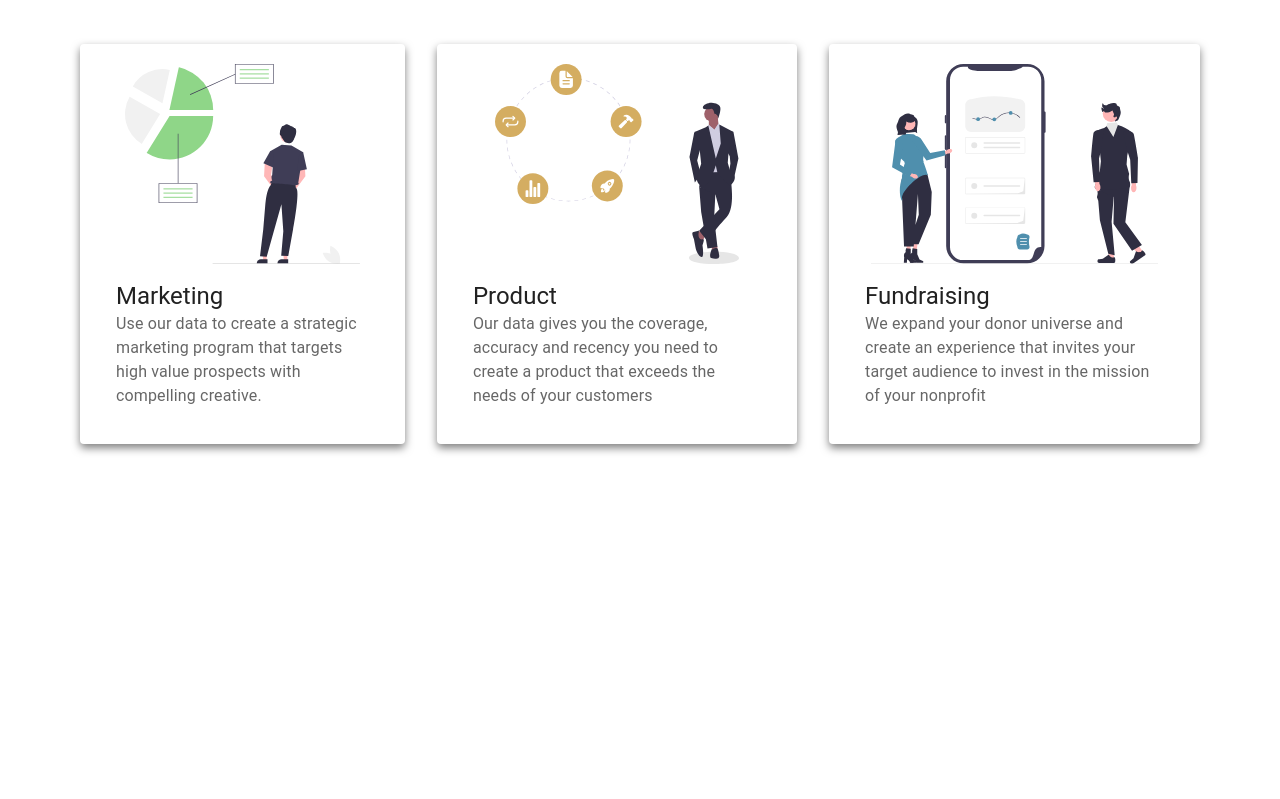
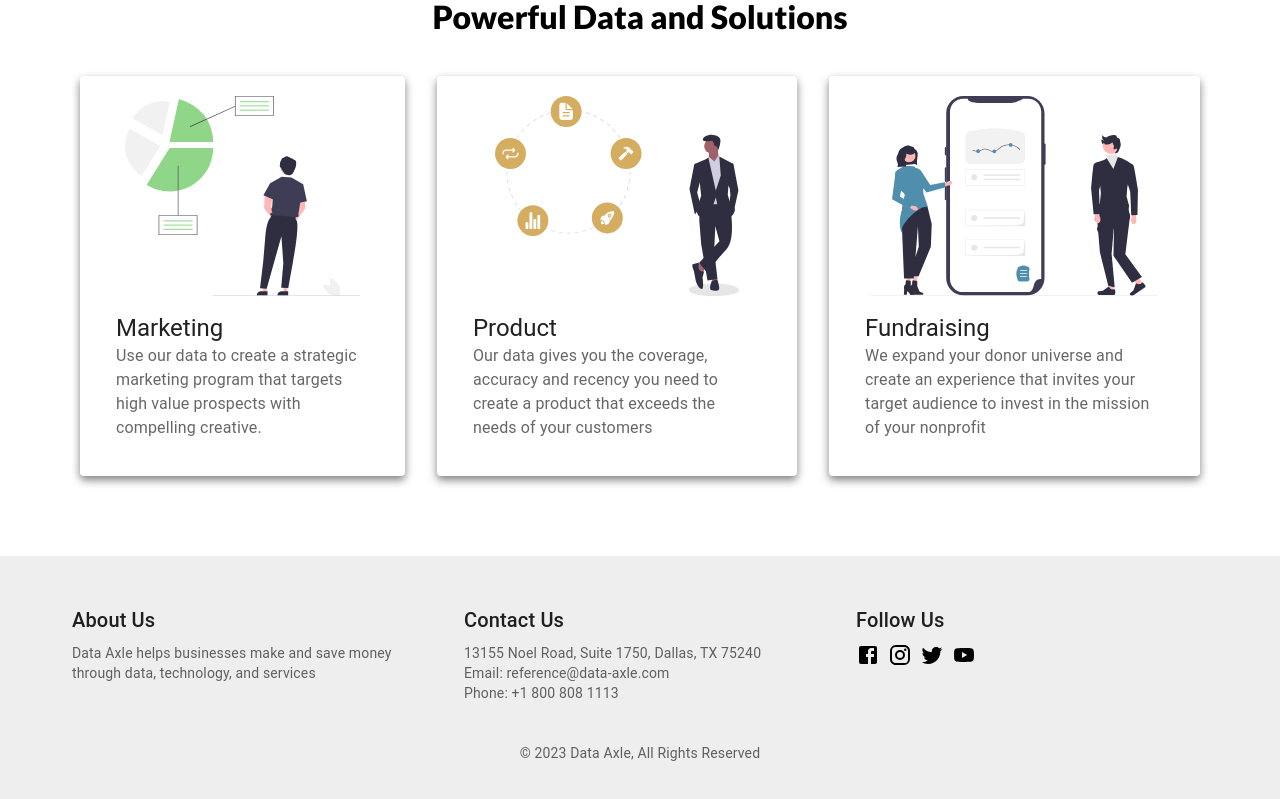
Before and after one commit to Saurabh1443/Data_Axle_Project, a React (Create React App) app in the folder frontend/: page / in a window 1280 px wide. Shown: the part 569-1368 px from the top of the page. Before the commit the page ends 1093 px from the top, so only its background shows below. Built offline with nearby package versions, Linux system fonts and the light colour scheme.

Commit message:
footer-and-genie-ai

```diff
--- a/frontend/src/components/Dashboard/Dashboard.jsx
+++ b/frontend/src/components/Dashboard/Dashboard.jsx
@@ -2,6 +2,7 @@
 import { MuiNavbar } from "../Navbar/navbar";
 import Home from "./Home";
 import Data from "./Data";
+import Footer from "./Footer";
 
 function Dashboard() {
   return (
@@ -9,6 +10,7 @@
       <MuiNavbar />
       <Home />
       <Data />
+      <Footer />
     </>
   );
 }
--- /dev/null
+++ b/frontend/src/components/Dashboard/Footer.jsx
@@ -0,0 +1,82 @@
+import * as React from "react";
+import Container from "@mui/material/Container";
+import Typography from "@mui/material/Typography";
+import Link from "@mui/material/Link";
+import Grid from "@mui/material/Grid";
+import { Facebook, Instagram, Twitter, YouTube } from "@mui/icons-material";
+import { Box } from "@mui/material";
+
+export default function Footer() {
+  return (
+    <Box
+      component="footer"
+      sx={{
+        backgroundColor: (theme) =>
+          theme.palette.mode === "light"
+            ? theme.palette.grey[200]
+            : theme.palette.grey[800],
+        p: 6,
+        mt: 1,
+      }}
+    >
+      <Container maxWidth="lg">
+        <Grid container spacing={5}>
+          <Grid item xs={12} sm={4}>
+            <Typography variant="h6" color="text.primary" gutterBottom>
+              About Us
+            </Typography>
+            <Typography variant="body2" color="text.secondary">
+              Data Axle helps businesses make and save money through data,
+              technology, and services
+            </Typography>
+          </Grid>
+          <Grid item xs={12} sm={4}>
+            <Typography variant="h6" color="text.primary" gutterBottom>
+              Contact Us
+            </Typography>
+            <Typography variant="body2" color="text.secondary">
+              13155 Noel Road, Suite 1750, Dallas, TX 75240
+            </Typography>
+            <Typography variant="body2" color="text.secondary">
+              Email: reference@data-axle.com
+            </Typography>
+            <Typography variant="body2" color="text.secondary">
+              Phone: +1 800 808 1113
+            </Typography>
+          </Grid>
+          <Grid item xs={12} sm={4}>
+            <Typography variant="h6" color="text.primary" gutterBottom>
+              Follow Us
+            </Typography>
+            <Link href="https://www.facebook.com/DataAxle/" color="inherit">
+              <Facebook />
+            </Link>
+            <Link
+              href="https://www.instagram.com/dataaxle/"
+              color="inherit"
+              sx={{ pl: 1, pr: 1 }}
+            >
+              <Instagram />
+            </Link>
+            <Link href="https://twitter.com/Data_Axle" color="inherit">
+              <Twitter />
+            </Link>
+
+            <Link
+              href="https://www.youtube.com/@dataaxle"
+              sx={{ pl: 1, pr: 1 }}
+              color="inherit"
+            >
+              <YouTube />
+            </Link>
+          </Grid>
+        </Grid>
+        <Box mt={5}>
+          <Typography variant="body2" color="text.secondary" align="center">
+            {" © 2023 Data Axle, All Rights Reserved"}
+          </Typography>
+        </Box>
+      </Container>
+    </Box>
+  );
+}
--- a/frontend/src/components/Dashboard/Home.jsx
+++ b/frontend/src/components/Dashboard/Home.jsx
@@ -6,8 +6,8 @@
 function Home() {
   return (
     <Container>
-      <Typography display="flex" flexDirection="row" gap="30%" marginTop={8}>
-        <Box sx={{ marginTop: "10px" }}>
+      <Typography display="flex" flexDirection="row" gap="30%" marginTop={12}>
+        <Box sx={{ marginTop: "30px" }}>
           <h1>
             Data Axle powers your <br />
             <span style={{ color: "purple" }}>Marketing.</span>
--- a/frontend/src/components/Drawer/Drawer.jsx
+++ b/frontend/src/components/Drawer/Drawer.jsx
@@ -9,6 +9,7 @@
 import { emailField } from "../../staticData";
 import { ResEmail } from "./ResponseEmail";
 import { ToastContainer, toast } from "react-toastify";
+import dataaxle_logo from "../../illustrations/dataaxle_logo.png";
 
 import {
   Typography,
@@ -103,7 +104,7 @@
       PaperProps={{
         sx: {
           width: "30%",
-          top: "128px",
+          top: "135px",
           //height: "90%",
         },
       }}
@@ -113,14 +114,18 @@
     >
       <Paper sx={{ width: "100%", height: "100%", overflow: "hidden" }}>
         <Box sx={{ width: "100%", height: 100, border: 1 }}>
-          <SmartToyTwoToneIcon
-            display={"inline"}
-            sx={{ ml: 4, mt: 3, mr: 1.5 }}
-          />
-          <Typography variant="h5" display={"inline"} fontWeight={400}>
-            Genie-Ai
+          <Typography display="flex" margin={0.7}>
+            <img src={dataaxle_logo} height="40px" width="40px" />
+            <Typography
+              variant="h5"
+              display={"inline"}
+              fontWeight={400}
+              margin="5px"
+            >
+              Genie-Ai
+            </Typography>
           </Typography>
-          <Typography fontSize={12} ml={9}>
+          <Typography fontSize={12} ml={2}>
             Let our Genie AI assist you in <br />
             “Generating personalised email content”.
           </Typography>
--- a/frontend/src/components/Grid/LeadsGrid.jsx
+++ b/frontend/src/components/Grid/LeadsGrid.jsx
@@ -13,6 +13,7 @@
 import _ from "lodash";
 import { GridDrawer } from "../Drawer/Drawer";
 import { MuiNavbar } from "../Navbar/navbar";
+import Footer from "../Dashboard/Footer";
 
 export default function StickyHeadTable() {
   const [rows, setRows] = useState([]);
@@ -189,6 +190,7 @@
       <Stack alignItems={"end"}>
         <Pagination count={pageLimit?.page} onChange={handlePageChange} />
       </Stack>
+      <Footer />
     </Paper>
   );
 }
--- a/frontend/src/components/Grid/grid.jsx
+++ b/frontend/src/components/Grid/grid.jsx
@@ -1,3 +1,4 @@
+import Footer from "../Dashboard/Footer";
 import { MuiNavbar } from "../Navbar/navbar";
 import StickyHeadTable from "./LeadsGrid";
 export const Grid = () => {
@@ -5,6 +6,7 @@
     <>
       <MuiNavbar />
       <StickyHeadTable />
+      <Footer />
     </>
   );
 };
```
Also changed, not shown: frontend/src/illustrations/dataaxle_logo.png (added), 1 other file (tests, documents, lock files or other folders).
